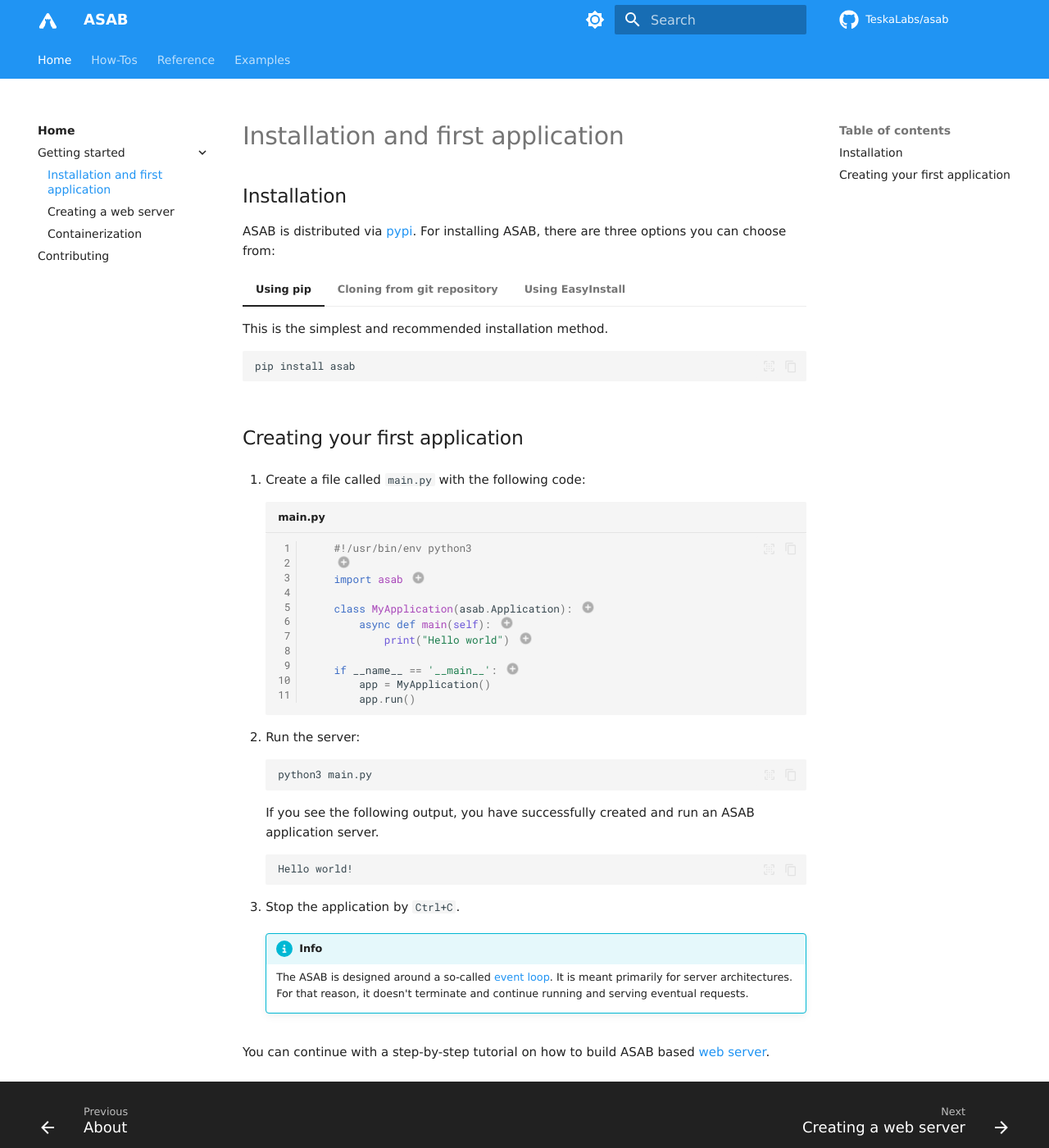
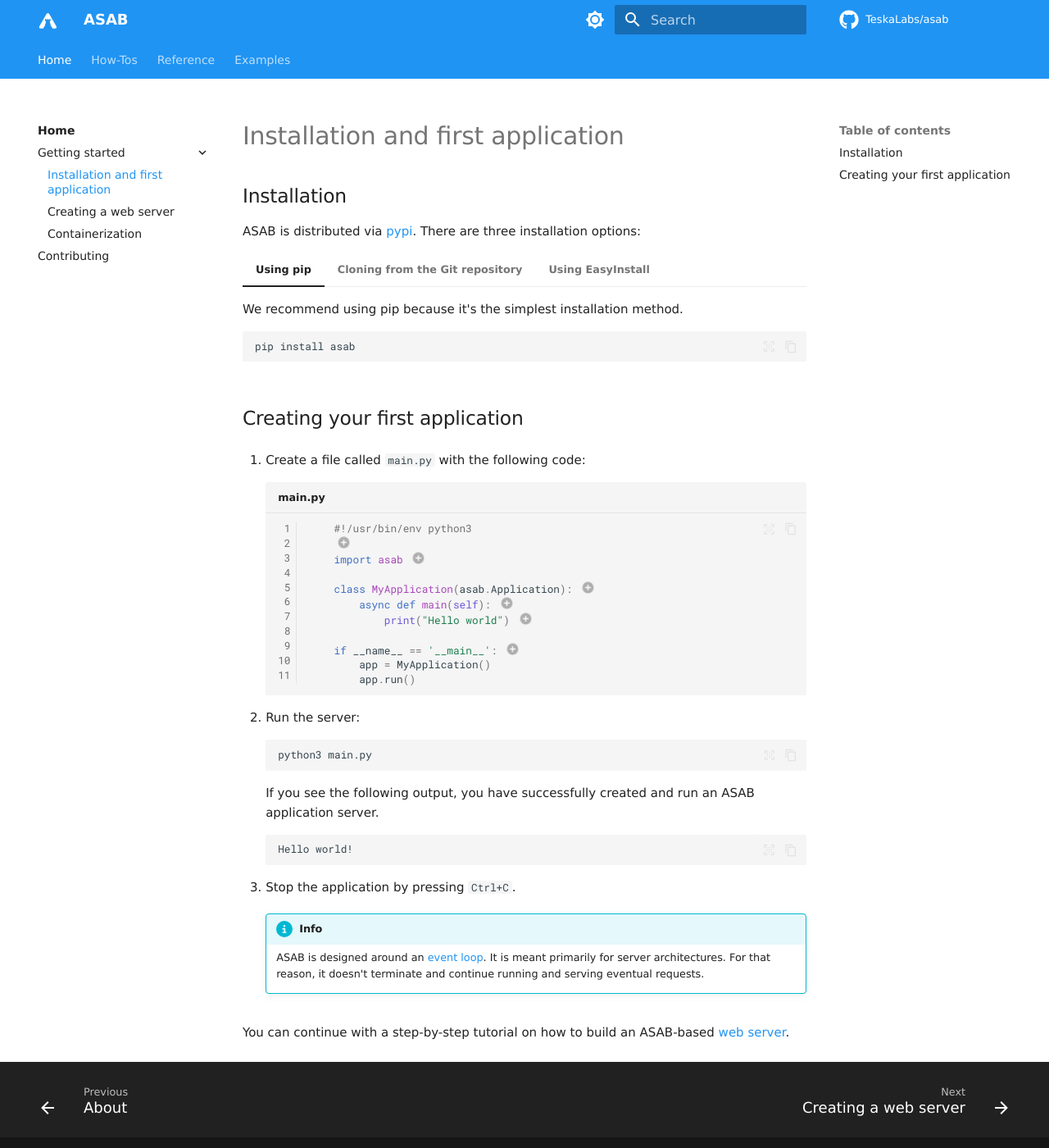
Before and after one commit to TeskaLabs/asab, an MkDocs documentation site: the page built from docs/getting-started/installation_first_app.md, in a window 1280 px wide and 1400 px high. Shown: the whole window at 82% size. Built offline with MkDocs 1.6.1 and Material for MkDocs 9.7.7, drawn with Linux system fonts in a browser that asks for light colours; some web fonts are replaced; comment, search, counter and statistics services are not loaded.

Commit message:
changed wording

````diff
--- a/docs/getting-started/installation_first_app.md
+++ b/docs/getting-started/installation_first_app.md
@@ -2,19 +2,19 @@
 
 ## Installation
 
-ASAB is distributed via [pypi](https://pypi.org/project/asab/). For installing ASAB, there are three options you can choose from:
+ASAB is distributed via [pypi](https://pypi.org/project/asab/). There are three installation options:
 
 === "Using pip"
 
-    This is the simplest and recommended installation method.
+    We recommend using pip because it's the simplest installation method.
 
     ``` bash
     pip install asab
     ```
 
-=== "Cloning from git repository"
+=== "Cloning from the Git repository"
 
-    You can clone it from master branch using pip:
+    You can clone the repository from the master branch using pip:
 
     ``` bash
     pip install git+https://github.com/TeskaLabs/asab.git
@@ -56,7 +56,7 @@ ASAB is distributed via [pypi](https://pypi.org/project/asab/). For installing A
             app.run()
     ```
 
-    1.  ASAB application uses a Python 3.7+. This is specified a by hashbang
+    1. ASAB application uses a Python 3.7+. This is specified by a hashbang
     line at the very beginning of the file.
 
     1. ASAB is included from as `asab` module via an import
@@ -95,12 +95,10 @@ ASAB is distributed via [pypi](https://pypi.org/project/asab/). For installing A
     ```
 
 
-3.  Stop the application by `Ctrl+C`.
+3.  Stop the application by pressing `Ctrl+C`.
 
     !!! info
-        The ASAB is designed around a so-called [event
-        loop](https://en.wikipedia.org/wiki/Event_loop). It is meant primarily
-        for server architectures. For that reason, it doesn't terminate and
-        continue running and serving eventual requests.
+        ASAB is designed around an [event loop](https://en.wikipedia.org/wiki/Event_loop). It is meant primarily
+        for server architectures. For that reason, it doesn't terminate and continue running and serving eventual requests.
 
-You can continue with a step-by-step tutorial on how to build ASAB based [web server](./web_server.md).
+You can continue with a step-by-step tutorial on how to build an ASAB-based [web server](./web_server.md).
````
Also changed, not shown: other parts of docs/getting-started/installation_first_app.md (+5 -5 lines).
